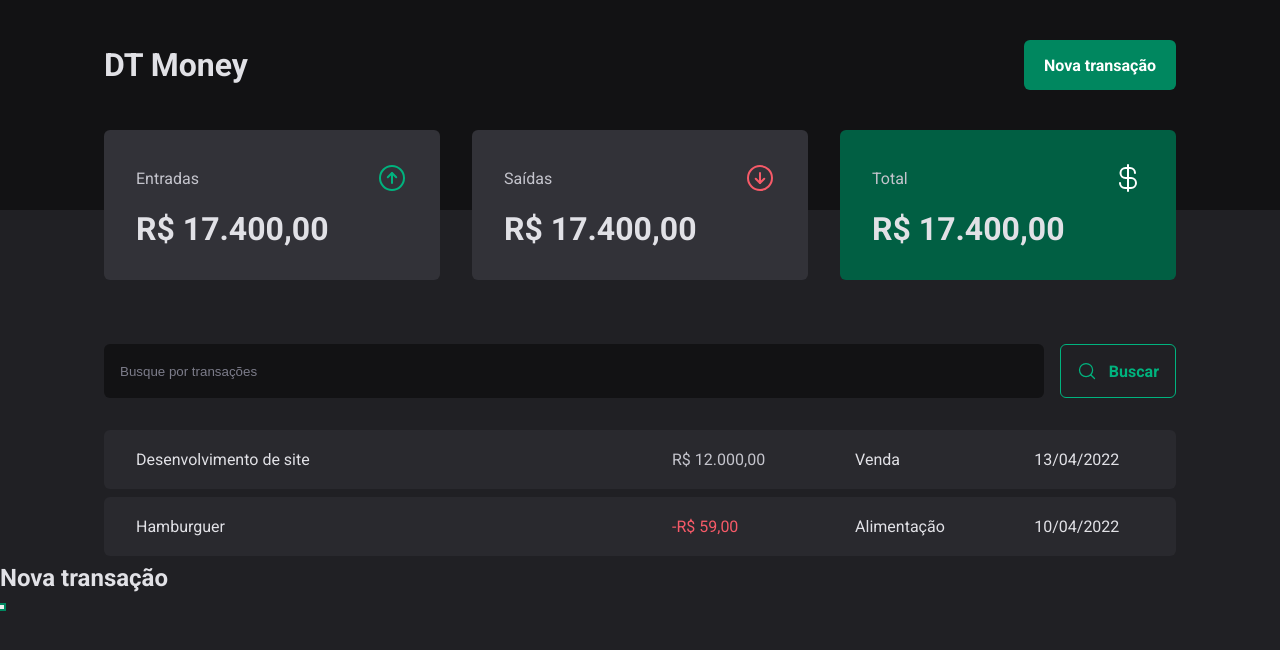
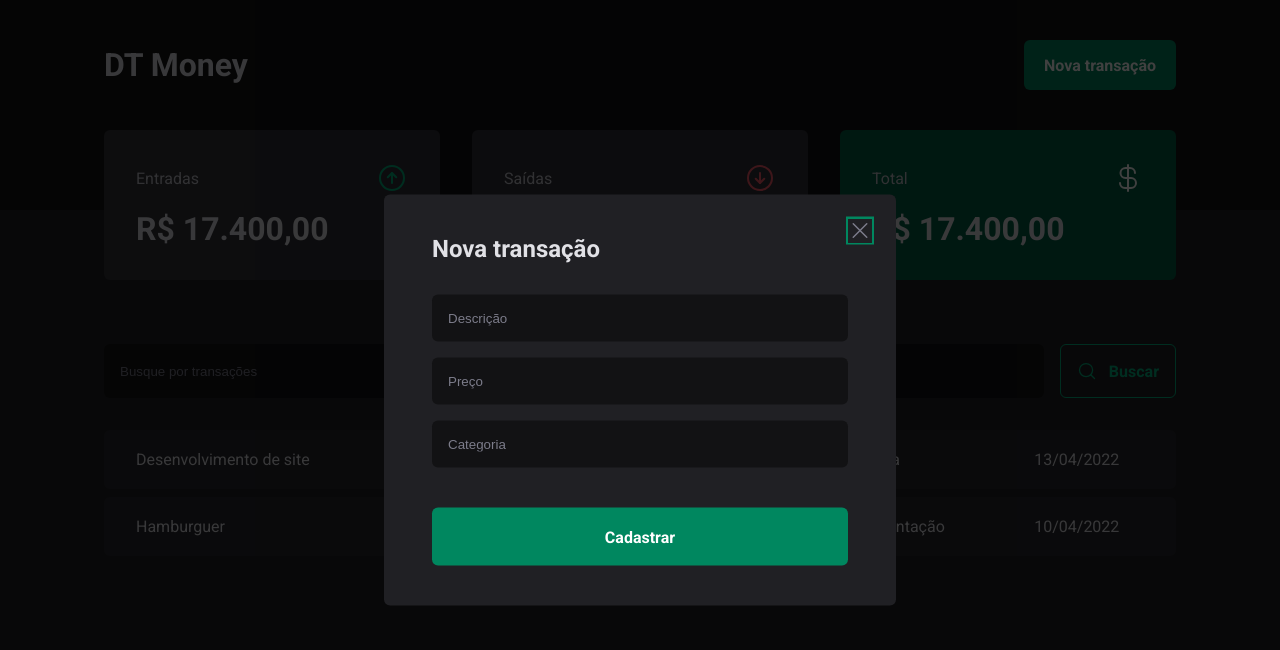
Before and after one commit to Matheussmaced/dt_money, a React (Vite) app: page / in a window 1280 px wide. Both pictures are taken after a click on the button "Nova transação". Shown: the top 650 px of the page. Built offline with nearby package versions, Linux system fonts and the light colour scheme; the HTML template or start-up script is replaced by a standard one.

Commit message:
create modal nova transação

```diff
--- a/src/components/Header/index.tsx
+++ b/src/components/Header/index.tsx
@@ -1,6 +1,7 @@
 import * as Dialog from "@radix-ui/react-dialog"
 
 import { HeaderContainer, HeaderContent, NewTransactionButton } from "./styles"
+import { NewTransactionModal } from "../NewTransactionModal"
 
 export const Header = () => {
   return(
@@ -13,14 +14,7 @@
               <NewTransactionButton>Nova transação</NewTransactionButton>
             </Dialog.Trigger>
 
-            <Dialog.Portal>
-              <Dialog.Overlay />
-
-              <Dialog.Content>
-                <Dialog.Title>Nova transação</Dialog.Title>
-                <Dialog.Close />
-              </Dialog.Content>
-            </Dialog.Portal>
+            <NewTransactionModal />
           </Dialog.Root>
 
         </HeaderContent>
--- /dev/null
+++ b/src/components/NewTransactionModal/index.tsx
@@ -0,0 +1,29 @@
+import * as Dialog from "@radix-ui/react-dialog"
+import { CloseButton, Content, Overlay } from "./styles"
+import { X } from "phosphor-react"
+
+export const NewTransactionModal = () => {
+  return(
+      <Dialog.Portal>
+        <Overlay />
+
+        <Content>
+          <Dialog.Title>Nova transação</Dialog.Title>
+
+          <CloseButton>
+            <X size={24}/>
+          </CloseButton>
+
+          <form action="">
+            <input type="text" placeholder="Descrição" required />
+            <input type="number" placeholder="Preço" required />
+            <input type="text" placeholder="Categoria" required />
+
+            <button type="submit">
+              Cadastrar
+            </button>
+          </form>
+      </Content>
+      </Dialog.Portal>
+  )
+}
--- /dev/null
+++ b/src/components/NewTransactionModal/styles.ts
@@ -0,0 +1,70 @@
+import styled from "styled-components";
+import * as Dialog from "@radix-ui/react-dialog"
+
+export const Overlay = styled(Dialog.Overlay)`
+  position: fixed;
+  width: 100vw;
+  height: 100vh;
+  inset: 0;
+  background-color: rgba(0,0,0,0.75);
+`
+
+export const Content = styled(Dialog.Content)`
+  min-width: 32rem;
+  border-radius: 6px;
+  padding: 2.5rem 3rem;
+  background-color: ${props => props.theme["gray-800"]};
+
+  position: fixed;
+  top: 50%;
+  left: 50%;
+  transform: translate(-50%, -50%);
+
+  form {
+    margin-top: 2rem;
+
+    display: flex;
+    flex-direction: column;
+    gap: 1rem;
+
+    input {
+      border-radius: 6px;
+      border: 0;
+      background-color: ${props => props.theme["gray-900"]};
+      color: ${props => props.theme["gray-300"]};
+      padding: 1rem;
+
+      &::placeholder {
+        color: ${props => props.theme["gray-500"]};
+      }
+    }
+
+    button[type='submit'] {
+      height: 58px;
+      border: 0;
+      background-color: ${props => props.theme["green-500"]};
+      color: ${props => props.theme.white};
+      font-weight: bold;
+      padding: 0 1.25rem;
+      border-radius: 6px;
+      margin-top: 1.5rem;
+      cursor: pointer;
+      transition: background-color 0.2s;
+
+      &:hover {
+        background-color: ${props => props.theme["green-700"]};
+      }
+    }
+  }
+`
+
+export const CloseButton = styled(Dialog.Close)`
+  position: fixed;
+  background: transparent;
+  border: 0;
+  top: 1.5rem;
+  right: 1.5rem;
+  line-height: 0;
+  cursor: pointer;
+  color: ${props => props.theme["gray-500"]};
+`
```
